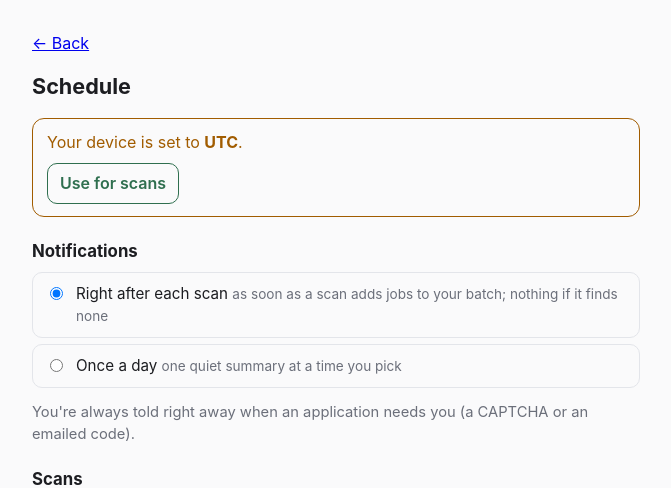
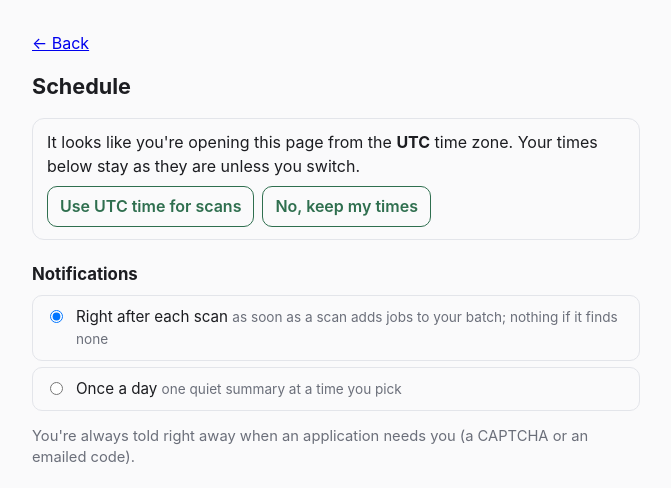
Before and after one commit to ChuqingShi/ApplyPeace, a FastAPI app: page /schedule in a window 1280 px wide. Shown: the top 488 px of the page, without its empty margins (304-975 px from the left). Run offline with FastAPI, Linux system fonts and the light colour scheme.

Commit message:
Schedule: friendlier time-zone notice with a keep-my-times option
Says where the page seems to be opened from ("the Hawaii time zone"), that
nothing changes unless you switch, and remembers "No, keep my times".

Co-Authored-By: Claude Opus 5.5 <noreply@anthropic.com>
Agent-Thread-Id: 02afbc7e-1aa1-4f5d-9c2e-bf722dec26ce

```diff
--- a/src/applypeace/web/app.py
+++ b/src/applypeace/web/app.py
@@ -452,7 +452,7 @@ def create_app(p: config.Paths | None = None) -> FastAPI:
         times = settings.get("scan_times") or schedule.scan_times(settings["notify_time"], settings["scan_interval_hours"])
         return render(request, "schedule.html", msg=msg, scan_list=times, slots=schedule.TIME_SLOTS,
                       max_scans=schedule.MAX_SCANS, notify_tz=schedule.zones_of(settings)[0],
-                      scan_tz=schedule.zones_of(settings)[1],
+                      scan_tz=schedule.zones_of(settings)[1], zone_names=dict(schedule.COMMON_ZONES),
                       notify_zones=schedule.common_zones(schedule.zones_of(settings)[0]),
                       scan_zones=schedule.common_zones(schedule.zones_of(settings)[1]),
                       gaps=[1, 2, 3, 5, 10, 15, 30, 60])
--- a/src/applypeace/web/templates/schedule.html
+++ b/src/applypeace/web/templates/schedule.html
@@ -13,11 +13,13 @@
 <p><a href="/">← Back</a></p>
 <h1>Schedule</h1>
 {% if msg %}<div class="card ok">{{ msg }}</div>{% endif %}
-<div class="card warn" id="tz-banner" hidden>
-Your device is set to <strong id="tz-device"></strong>.
+<div class="card" id="tz-banner" hidden>
+It looks like you're opening this page from the <strong id="tz-device"></strong> time zone.
+Your times below stay as they are unless you switch.
 <div class="tz-actions">
-<button type="button" class="secondary" data-target="notify-tz" id="tz-notify-btn">Use for notifications</button>
-<button type="button" class="secondary" data-target="scan-tz" id="tz-scan-btn">Use for scans</button>
+<button type="button" class="secondary" data-target="scan-tz" id="tz-scan-btn">Use <span class="tz-name"></span> time for scans</button>
+<button type="button" class="secondary" data-target="notify-tz" id="tz-notify-btn">Use <span class="tz-name"></span> time for notifications</button>
+<button type="button" class="secondary" id="tz-keep">No, keep my times</button>
 </div></div>
 <form method="post" action="/schedule" id="schedule-form" class="sched">
 <input type="hidden" name="_token" value="{{ token }}">
@@ -89,7 +91,8 @@ Your device is set to <strong id="tz-device"></strong>.
 
   var device = Intl.DateTimeFormat().resolvedOptions().timeZone;
   var current = { "notify-tz": {{ notify_tz | tojson }}, "scan-tz": {{ scan_tz | tojson }} };
-  if (!device) return;
+  var names = {{ zone_names | tojson }};
+  if (!device || localStorage.getItem("tz-keep") === device) return;  // "keep my times" is remembered per zone
   var any = false;
   ["notify-tz", "scan-tz"].forEach(function (id) {
     var btn = document.querySelector('[data-target="' + id + '"]');
@@ -104,7 +107,13 @@ Your device is set to <strong id="tz-device"></strong>.
     };
   });
   if (!any) return;
-  document.getElementById("tz-device").textContent = device;
+  var name = names[device] || device.split("/").pop().replace(/_/g, " ");
+  document.getElementById("tz-device").textContent = name;
+  document.querySelectorAll(".tz-name").forEach(function (s) { s.textContent = name; });
+  document.getElementById("tz-keep").onclick = function () {
+    localStorage.setItem("tz-keep", device);
+    document.getElementById("tz-banner").hidden = true;
+  };
   document.getElementById("tz-banner").hidden = false;
 })();
 </script>
```
Also changed, not shown: tests/test_setup_web.py (+1 -0 lines).
